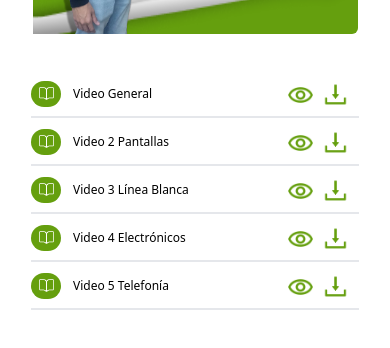
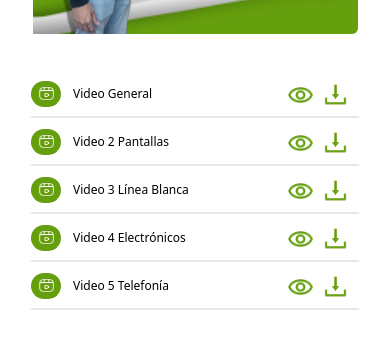
Before and after one commit to Chema23x/bodega-landing, a Next.js app: page /VideosPage in a window 390 px wide. Shown: the part 220-568 px from the top of the page. Built offline with nearby package versions, Linux system fonts and the light colour scheme.

Commit message:
Finalizado Bodega

```diff
--- a/src/pages/ComicsPage/index.jsx
+++ b/src/pages/ComicsPage/index.jsx
@@ -38,7 +38,7 @@ const ComicsPage = () =>{
                  textClassname="text-end w-full text-xs md:text-2xl lg:text-3xl md:text-center absolute top-10 md:top-7 right-6"
                  bgImage={"assets/bgImages/bgline.png"}
                 />
-            <div className="hidden md:flex md:flex-col md:w-11/12 md:items-center md:mt-5">
+            <div className="flex flex-col w-11/12 items-center mt-5">
                 {comics.map(archiveTitle => (
                     <Archives
                         key={archiveTitle}
@@ -46,18 +46,6 @@ const ComicsPage = () =>{
                         pdfAlt={"pdfIcon"}
                         archivetitle={archiveTitle}
                         onClick={() => handlePdfClick(archiveTitle)}
-                        downloadArchive={() => findUrl(archiveTitle)}
-                    />
-                ))}
-            </div>
-            <div className="flex flex-col w-11/12 items-center mt-5 md:hidden">
-                {comics.map(archiveTitle => (
-                    <Archives
-                        key={archiveTitle}
-                        icon={"assets/icons/bookIcon.png"}
-                        pdfAlt={"pdfIcon"}
-                        archivetitle={archiveTitle}
-                        onClick={() => findUrl(archiveTitle)}
                         downloadArchive={() => findUrl(archiveTitle)}
                     />
                 ))}
--- a/src/pages/ImagesPage/index.jsx
+++ b/src/pages/ImagesPage/index.jsx
@@ -39,26 +39,14 @@ const ImagesPage = () =>{
                  textClassname="text-end w-full text-xs md:text-2xl lg:text-3xl md:text-center absolute top-10 md:top-7 right-6"
                  bgImage={"assets/bgImages/bgline.png"}
                 />
-           <div className="hidden md:flex md:flex-col md:w-11/12 md:items-center md:mt-5">
+           <div className="flex flex-col w-11/12 items-center mt-5">
                 {imgs.map(archiveTitle => (
                     <Archives
                         key={archiveTitle}
-                        icon={"assets/icons/bookIcon.png"}
+                        icon={"assets/icons/imageIcon.png"}
                         pdfAlt={"pdfIcon"}
                         archivetitle={archiveTitle}
                         onClick={() => handlePdfClick(archiveTitle)}
-                        downloadArchive={() => findUrl(archiveTitle)}
-                    />
-                ))}
-            </div>
-            <div className="flex flex-col w-11/12 items-center mt-5 md:hidden">
-                {imgs.map(archiveTitle => (
-                    <Archives
-                        key={archiveTitle}
-                        icon={"assets/icons/bookIcon.png"}
-                        pdfAlt={"pdfIcon"}
-                        archivetitle={archiveTitle}
-                        onClick={() => findUrl(archiveTitle)}
                         downloadArchive={() => findUrl(archiveTitle)}
                     />
                 ))}
--- a/src/pages/VideosPage/index.jsx
+++ b/src/pages/VideosPage/index.jsx
@@ -40,30 +40,18 @@
                      textClassname="text-end w-full text-xs md:text-2xl lg:text-3xl md:text-center absolute top-10 md:top-7 right-6"
                      bgImage={"assets/bgImages/bgline.png"}
                     />
-                 <div className="hidden md:flex md:flex-col md:w-11/12 md:items-center md:mt-5">
+                <div className="flex flex-col w-11/12 items-center mt-5">
                 {videos.map(archiveTitle => (
                     <Archives
                         key={archiveTitle}
-                        icon={"assets/icons/bookIcon.png"}
+                        icon={"assets/icons/videosIcon.png"}
                         pdfAlt={"pdfIcon"}
                         archivetitle={archiveTitle}
                         onClick={() => handlePdfClick(archiveTitle)}
                         downloadArchive={() => findUrl(archiveTitle)}
                     />
                 ))}
-            </div>
-            <div className="flex flex-col w-11/12 items-center mt-5 md:hidden">
-                {videos.map(archiveTitle => (
-                    <Archives
-                        key={archiveTitle}
-                        icon={"assets/icons/bookIcon.png"}
-                        pdfAlt={"pdfIcon"}
-                        archivetitle={archiveTitle}
-                        onClick={() => findUrl(archiveTitle)}
-                        downloadArchive={() => findUrl(archiveTitle)}
-                    />
-                ))}
-            </div>
+                </div>
                 </div>
             </section>
 
```
